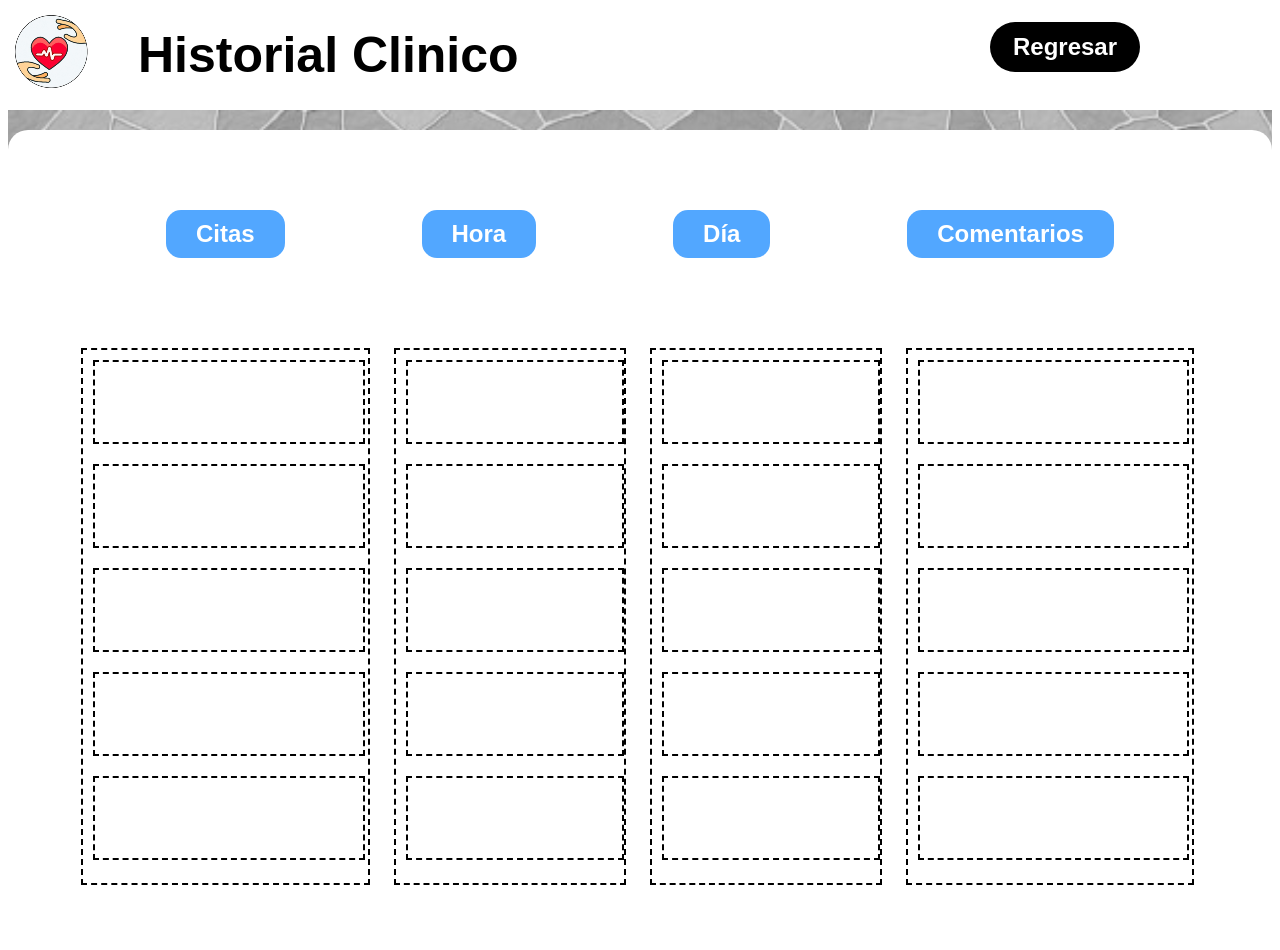
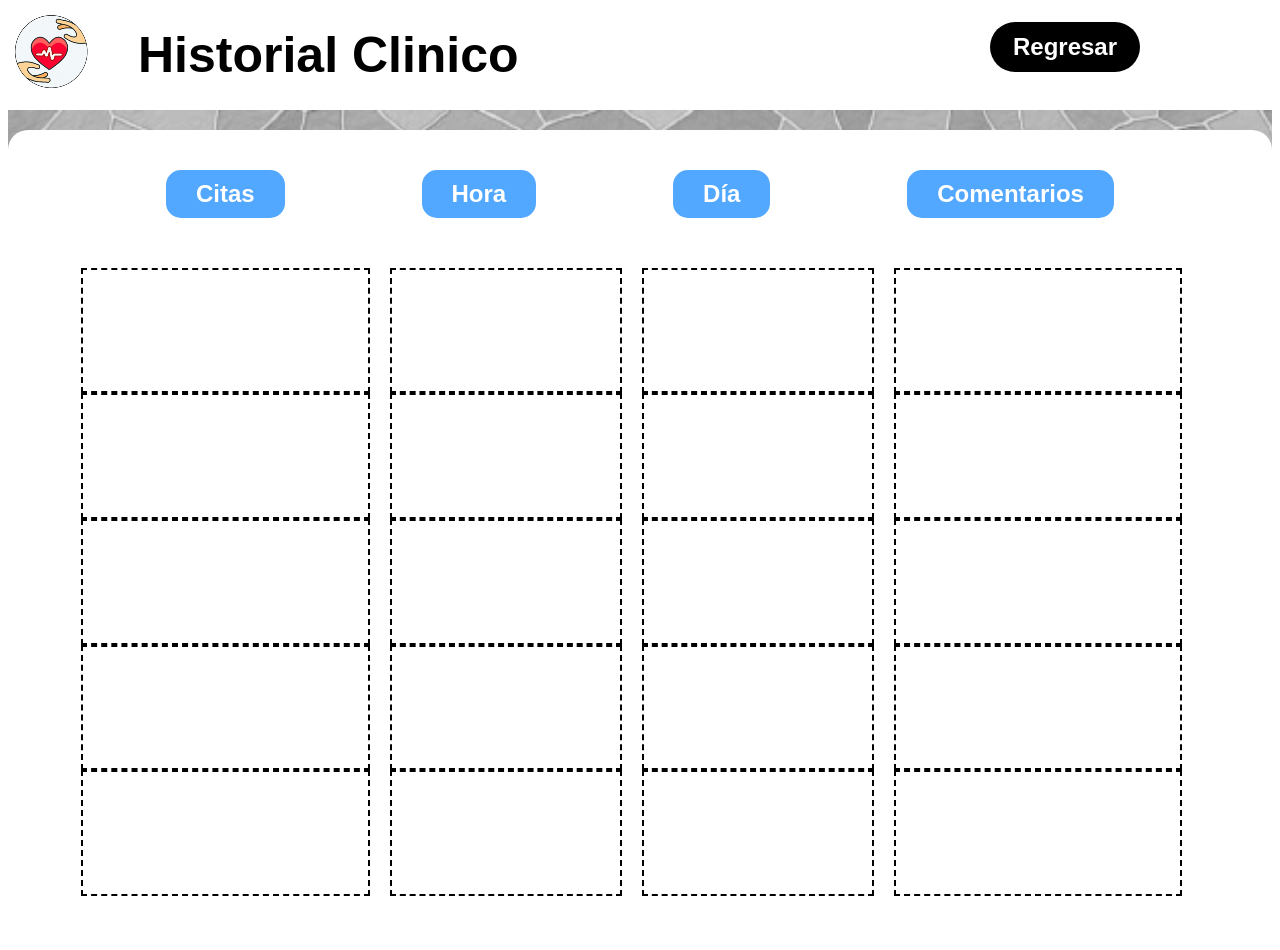
Before and after one commit to Roroma24/Proyecto, a Flask app: page /historial in a window 1280 px wide. Run offline with Flask 3, Linux system fonts and the light colour scheme.

Commit message:
se modificó la hoja historiacld.css para que se asemejará al diseño, corrigieno el tamaño de las cajas en el .css

```diff
--- a/app/static/css/historiacld.css
+++ b/app/static/css/historiacld.css
@@ -288,7 +288,7 @@ body {
     justify-content: space-between; /* Espaciado uniforme entre los elementos */
     width: 75%; /* Ancho completo del contenedor */
     margin: 10px auto; /* Márgenes automáticos para centrar el contenedor */
-    padding: 50px; /* Espaciado interno del contenedor */
+    padding: 10px; /* Espaciado interno del contenedor */
 }
 
 .horizontal-container .titulo {
@@ -302,200 +302,176 @@ body {
 
 .caja-punteados {
     width: 90%; /* Ajusta el ancho para que quepan varias cajas en una fila */
-    height: 130%; /* Altura del contenedor */
+    height: 80%; /* Altura del contenedor */
     display: inline-block; /* Alinea las cajas en línea */
     vertical-align: top; /* Alineación vertical */
 }
 
 .caja-punteados-1{
     width: 25%; /* Ajusta el ancho para que quepan varias cajas en una fila */
-    height: 90%; /* Altura del contenedor */
-    border: 2px dashed #000000; /* Borde punteado */
+    height: 95%; /* Altura del contenedor */
     margin: 10px; /* Espaciado entre las cajas */
     display: inline-block; /* Alinea las cajas en línea */
     vertical-align: top; /* Alineación vertical */
 }
 .caja-punteados-1-1{
-    width: 94%; /* Ajusta el ancho para que quepan varias cajas en una fila */
-    height: 15%; /* Altura del contenedor */
+    width: 100%; /* Ajusta el ancho para que quepan varias cajas en una fila */
+    height: 20%; /* Altura del contenedor */
     border: 2px dashed #000000; /* Borde punteado */
-    margin: 10px; /* Espaciado entre las cajas */
     display: inline-block; /* Alinea las cajas en línea */
     vertical-align: top; /* Alineación vertical */
 }
 .caja-punteados-1-2{
-    width: 94%; /* Ajusta el ancho para que quepan varias cajas en una fila */
-    height: 15%; /* Altura del contenedor */
+    width: 100%; /* Ajusta el ancho para que quepan varias cajas en una fila */
+    height: 20%; /* Altura del contenedor */
     border: 2px dashed #000000; /* Borde punteado */
-    margin: 10px; /* Espaciado entre las cajas */
     display: inline-block; /* Alinea las cajas en línea */
     vertical-align: top; /* Alineación vertical */
 }
 .caja-punteados-1-3{
-    width: 94%; /* Ajusta el ancho para que quepan varias cajas en una fila */
-    height: 15%; /* Altura del contenedor */
+    width: 100%; /* Ajusta el ancho para que quepan varias cajas en una fila */
+    height: 20%; /* Altura del contenedor */
     border: 2px dashed #000000; /* Borde punteado */
-    margin: 10px; /* Espaciado entre las cajas */
     display: inline-block; /* Alinea las cajas en línea */
     vertical-align: top; /* Alineación vertical */
 }
 .caja-punteados-1-4{
-    width: 94%; /* Ajusta el ancho para que quepan varias cajas en una fila */
-    height: 15%; /* Altura del contenedor */
+    width: 100%; /* Ajusta el ancho para que quepan varias cajas en una fila */
+    height: 20%; /* Altura del contenedor */
     border: 2px dashed #000000; /* Borde punteado */
-    margin: 10px; /* Espaciado entre las cajas */
     display: inline-block; /* Alinea las cajas en línea */
     vertical-align: top; /* Alineación vertical */
 }
 .caja-punteados-1-5{
-    width: 94%; /* Ajusta el ancho para que quepan varias cajas en una fila */
-    height: 15%; /* Altura del contenedor */
+    width: 100%; /* Ajusta el ancho para que quepan varias cajas en una fila */
+    height: 20%; /* Altura del contenedor */
     border: 2px dashed #000000; /* Borde punteado */
-    margin: 10px; /* Espaciado entre las cajas */
     display: inline-block; /* Alinea las cajas en línea */
     vertical-align: top; /* Alineación vertical */
 }
 .caja-punteados-2{
     width: 20%; /* Ajusta el ancho para que quepan varias cajas en una fila */
-    height: 90%; /* Altura del contenedor */
-    border: 2px dashed #000000; /* Borde punteado */
+    height: 95%; /* Altura del contenedor */
     margin: 10px; /* Espaciado entre las cajas */
     display: inline-block; /* Alinea las cajas en línea */
     vertical-align: top; /* Alineación vertical */
 }
 .caja-punteados-2-1{
-    width: 94%; /* Ajusta el ancho para que quepan varias cajas en una fila */
-    height: 15%; /* Altura del contenedor */
+    width: 100%; /* Ajusta el ancho para que quepan varias cajas en una fila */
+    height: 20%; /* Altura del contenedor */
     border: 2px dashed #000000; /* Borde punteado */
-    margin: 10px; /* Espaciado entre las cajas */
     display: inline-block; /* Alinea las cajas en línea */
     vertical-align: top; /* Alineación vertical */
 }
 .caja-punteados-2-2{
-    width: 94%; /* Ajusta el ancho para que quepan varias cajas en una fila */
-    height: 15%; /* Altura del contenedor */
+    width: 100%; /* Ajusta el ancho para que quepan varias cajas en una fila */
+    height: 20%; /* Altura del contenedor */
     border: 2px dashed #000000; /* Borde punteado */
-    margin: 10px; /* Espaciado entre las cajas */
     display: inline-block; /* Alinea las cajas en línea */
     vertical-align: top; /* Alineación vertical */
 }
 .caja-punteados-2-3{
-    width: 94%; /* Ajusta el ancho para que quepan varias cajas en una fila */
-    height: 15%; /* Altura del contenedor */
+    width: 100%; /* Ajusta el ancho para que quepan varias cajas en una fila */
+    height: 20%; /* Altura del contenedor */
     border: 2px dashed #000000; /* Borde punteado */
-    margin: 10px; /* Espaciado entre las cajas */
     display: inline-block; /* Alinea las cajas en línea */
     vertical-align: top; /* Alineación vertical */
 }
 .caja-punteados-2-4{
-    width: 94%; /* Ajusta el ancho para que quepan varias cajas en una fila */
-    height: 15%; /* Altura del contenedor */
+    width: 100%; /* Ajusta el ancho para que quepan varias cajas en una fila */
+    height: 20%; /* Altura del contenedor */
     border: 2px dashed #000000; /* Borde punteado */
-    margin: 10px; /* Espaciado entre las cajas */
     display: inline-block; /* Alinea las cajas en línea */
     vertical-align: top; /* Alineación vertical */
 }
 .caja-punteados-2-5{
-    width: 94%; /* Ajusta el ancho para que quepan varias cajas en una fila */
-    height: 15%; /* Altura del contenedor */
+    width: 100%; /* Ajusta el ancho para que quepan varias cajas en una fila */
+    height: 20%; /* Altura del contenedor */
     border: 2px dashed #000000; /* Borde punteado */
-    margin: 10px; /* Espaciado entre las cajas */
     display: inline-block; /* Alinea las cajas en línea */
     vertical-align: top; /* Alineación vertical */
 }
 .caja-punteados-3{
     width: 20%; /* Ajusta el ancho para que quepan varias cajas en una fila */
-    height: 90%; /* Altura del contenedor */
-    border: 2px dashed #000000; /* Borde punteado */
+    height: 95%; /* Altura del contenedor */
     margin: 10px; /* Espaciado entre las cajas */
     display: inline-block; /* Alinea las cajas en línea */
     vertical-align: top; /* Alineación vertical */
 }
 .caja-punteados-3-1{
-    width: 94%; /* Ajusta el ancho para que quepan varias cajas en una fila */
-    height: 15%; /* Altura del contenedor */
+    width: 100%; /* Ajusta el ancho para que quepan varias cajas en una fila */
+    height: 20%; /* Altura del contenedor */
     border: 2px dashed #000000; /* Borde punteado */
-    margin: 10px; /* Espaciado entre las cajas */
     display: inline-block; /* Alinea las cajas en línea */
     vertical-align: top; /* Alineación vertical */
 }
 .caja-punteados-3-2{
-    width: 94%; /* Ajusta el ancho para que quepan varias cajas en una fila */
-    height: 15%; /* Altura del contenedor */
+    width: 100%; /* Ajusta el ancho para que quepan varias cajas en una fila */
+    height: 20%; /* Altura del contenedor */
     border: 2px dashed #000000; /* Borde punteado */
-    margin: 10px; /* Espaciado entre las cajas */
     display: inline-block; /* Alinea las cajas en línea */
     vertical-align: top; /* Alineación vertical */
 }
 .caja-punteados-3-3{
-    width: 94%; /* Ajusta el ancho para que quepan varias cajas en una fila */
-    height: 15%; /* Altura del contenedor */
+    width: 100%; /* Ajusta el ancho para que quepan varias cajas en una fila */
+    height: 20%; /* Altura del contenedor */
     border: 2px dashed #000000; /* Borde punteado */
-    margin: 10px; /* Espaciado entre las cajas */
     display: inline-block; /* Alinea las cajas en línea */
     vertical-align: top; /* Alineación vertical */
 }
 .caja-punteados-3-4{
-    width: 94%; /* Ajusta el ancho para que quepan varias cajas en una fila */
-    height: 15%; /* Altura del contenedor */
+    width: 100%; /* Ajusta el ancho para que quepan varias cajas en una fila */
+    height: 20%; /* Altura del contenedor */
     border: 2px dashed #000000; /* Borde punteado */
-    margin: 10px; /* Espaciado entre las cajas */
     display: inline-block; /* Alinea las cajas en línea */
     vertical-align: top; /* Alineación vertical */
 }
 .caja-punteados-3-5{
-    width: 94%; /* Ajusta el ancho para que quepan varias cajas en una fila */
-    height: 15%; /* Altura del contenedor */
+    width: 100%; /* Ajusta el ancho para que quepan varias cajas en una fila */
+    height: 20%; /* Altura del contenedor */
     border: 2px dashed #000000; /* Borde punteado */
-    margin: 10px; /* Espaciado entre las cajas */
     display: inline-block; /* Alinea las cajas en línea */
     vertical-align: top; /* Alineación vertical */
 }
 .caja-punteados-4{
     width: 25%; /* Ajusta el ancho para que quepan varias cajas en una fila */
-    height: 90%; /* Altura del contenedor */
-    border: 2px dashed #000000; /* Borde punteado */
+    height: 95%; /* Altura del contenedor */
     margin: 10px; /* Espaciado entre las cajas */
     display: inline-block; /* Alinea las cajas en línea */
     vertical-align: top; /* Alineación vertical */
 }
 .caja-punteados-4-1{
-    width: 94%; /* Ajusta el ancho para que quepan varias cajas en una fila */
-    height: 15%; /* Altura del contenedor */
+    width: 100%; /* Ajusta el ancho para que quepan varias cajas en una fila */
+    height: 20%; /* Altura del contenedor */
     border: 2px dashed #000000; /* Borde punteado */
-    margin: 10px; /* Espaciado entre las cajas */
     display: inline-block; /* Alinea las cajas en línea */
     vertical-align: top; /* Alineación vertical */
 }
 .caja-punteados-4-2{
-    width: 94%; /* Ajusta el ancho para que quepan varias cajas en una fila */
-    height: 15%; /* Altura del contenedor */
+    width: 100%; /* Ajusta el ancho para que quepan varias cajas en una fila */
+    height: 20%; /* Altura del contenedor */
     border: 2px dashed #000000; /* Borde punteado */
-    margin: 10px; /* Espaciado entre las cajas */
     display: inline-block; /* Alinea las cajas en línea */
     vertical-align: top; /* Alineación vertical */
 }
 .caja-punteados-4-3{
-    width: 94%; /* Ajusta el ancho para que quepan varias cajas en una fila */
-    height: 15%; /* Altura del contenedor */
+    width: 100%; /* Ajusta el ancho para que quepan varias cajas en una fila */
+    height: 20%; /* Altura del contenedor */
     border: 2px dashed #000000; /* Borde punteado */
-    margin: 10px; /* Espaciado entre las cajas */
     display: inline-block; /* Alinea las cajas en línea */
     vertical-align: top; /* Alineación vertical */
 }
 .caja-punteados-4-4{
-    width: 94%; /* Ajusta el ancho para que quepan varias cajas en una fila */
-    height: 15%; /* Altura del contenedor */
+    width: 100%; /* Ajusta el ancho para que quepan varias cajas en una fila */
+    height: 20%; /* Altura del contenedor */
     border: 2px dashed #000000; /* Borde punteado */
-    margin: 10px; /* Espaciado entre las cajas */
     display: inline-block; /* Alinea las cajas en línea */
     vertical-align: top; /* Alineación vertical */
 }
 .caja-punteados-4-5{
-    width: 94%; /* Ajusta el ancho para que quepan varias cajas en una fila */
-    height: 15%; /* Altura del contenedor */
+    width: 100%; /* Ajusta el ancho para que quepan varias cajas en una fila */
+    height: 20%; /* Altura del contenedor */
     border: 2px dashed #000000; /* Borde punteado */
-    margin: 10px; /* Espaciado entre las cajas */
     display: inline-block; /* Alinea las cajas en línea */
     vertical-align: top; /* Alineación vertical */
 }
```
